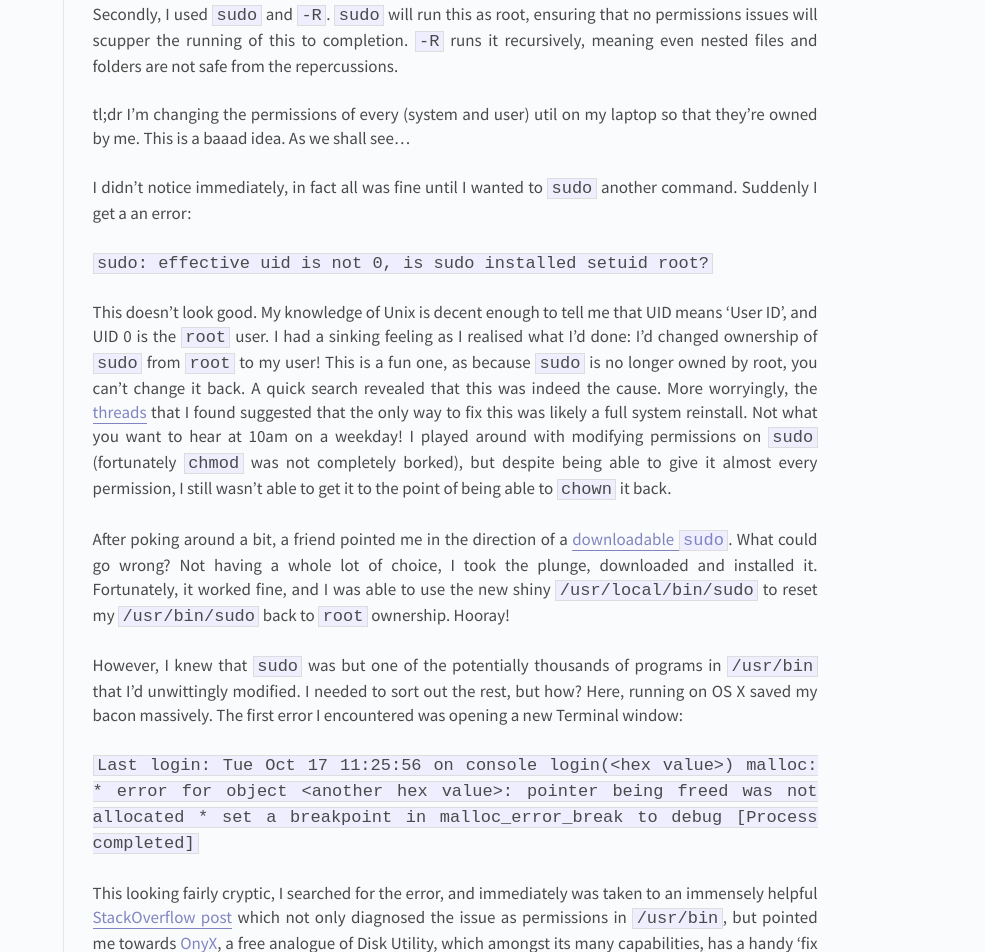
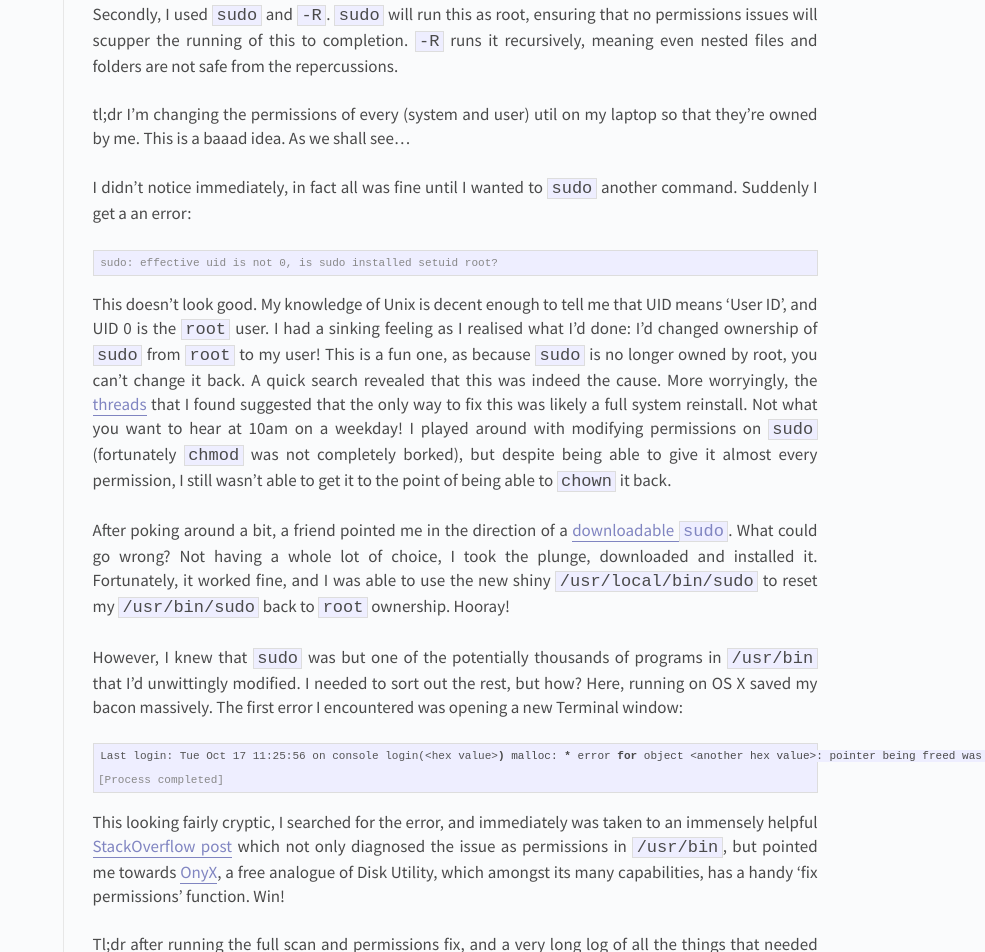
Before and after one commit to oli-hall/oli-hall.github.io, a Jekyll site: the page built from _posts/2017-10-17-Overenthusiastic-Ownership.md, in a window 1280 px wide. Shown: the part 906-1858 px from the top of the page, without its empty margins (295-1280 px from the left). Built offline with Jekyll 4.4.1, drawn with Linux system fonts in a browser that asks for light colours; comment, search, counter and statistics services are not loaded.

Commit message:
Add syntax hints to code snippets

````diff
--- a/_posts/2017-10-17-Overenthusiastic-Ownership.md
+++ b/_posts/2017-10-17-Overenthusiastic-Ownership.md
@@ -24,7 +24,9 @@
 
 I didn’t notice immediately, in fact all was fine until I wanted to `sudo` another command. Suddenly I get a an error:
 
-```sudo: effective uid is not 0, is sudo installed setuid root?```
+```shell_session
+sudo: effective uid is not 0, is sudo installed setuid root?
+```
 
 This doesn’t look good. My knowledge of Unix is decent enough to tell me that UID means ‘User ID’, and UID 0 is the `root` user. I had a sinking feeling as I realised what I’d done: I’d changed ownership of `sudo` from `root` to my user! This is a fun one, as because `sudo` is no longer owned by root, you can’t change it back. A quick search revealed that this was indeed the cause. More worryingly, the [threads](https://www.linuxquestions.org/questions/linux-newbie-8/sudo-effective-uid-is-not-0-is-sudo-installed-setuid-root-4175438614/) that I found suggested that the only way to fix this was likely a full system reinstall. Not what you want to hear at 10am on a weekday! I played around with modifying permissions on `sudo` (fortunately `chmod` was not completely borked), but despite being able to give it almost every permission, I still wasn’t able to get it to the point of being able to `chown` it back.
 
@@ -32,7 +34,8 @@
 
 However, I knew that `sudo` was but one of the potentially thousands of programs in `/usr/bin` that I’d unwittingly modified. I needed to sort out the rest, but how? Here, running on OS X saved my bacon massively. The first error I encountered was opening a new Terminal window:
 
-```Last login: Tue Oct 17 11:25:56 on console login(<hex value>) malloc: * error for object <another hex value>: pointer being freed was not allocated * set a breakpoint in malloc_error_break to debug
+```shell_session
+Last login: Tue Oct 17 11:25:56 on console login(<hex value>) malloc: * error for object <another hex value>: pointer being freed was not allocated * set a breakpoint in malloc_error_break to debug
 [Process completed]
 ```
 
````
Also changed, not shown: _posts/2017-10-26-Python-Imports.md (+2 -2 lines), _posts/2018-01-08-Streaming-DataProc-Logs.md (+3 -3 lines).
